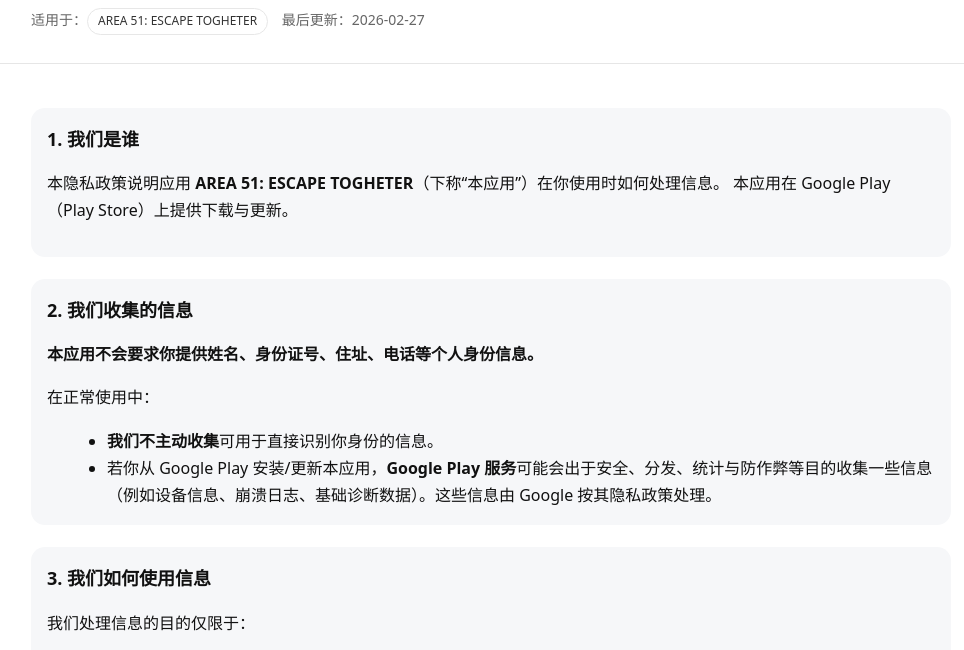
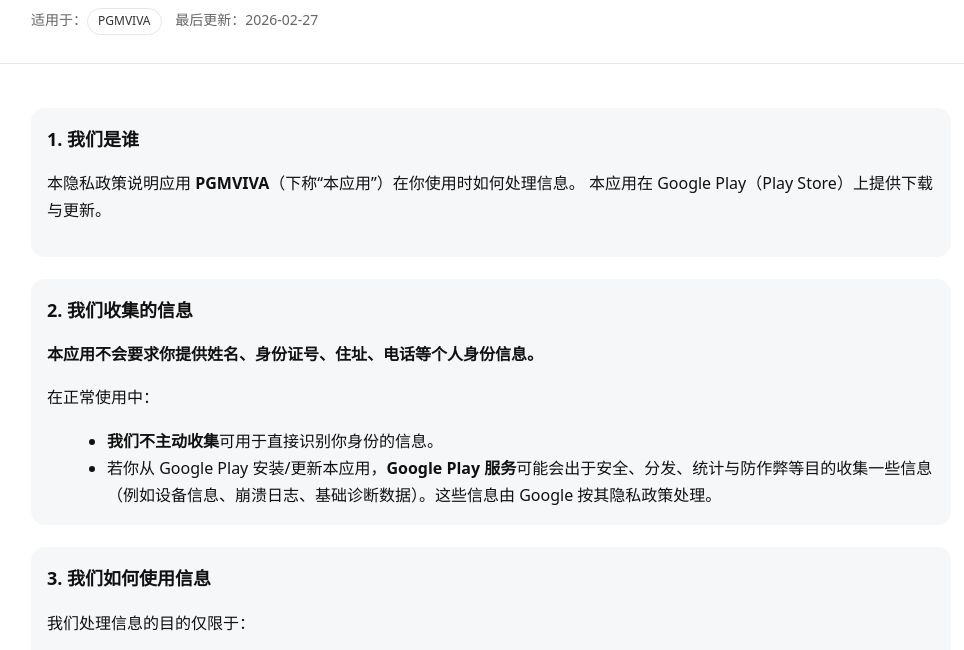
Before and after one commit to h1collab/privacyc, a plain HTML site: page index.html in a window 1280 px wide. Shown: the part 70-720 px from the top of the page, without its empty margins (149-1113 px from the left). Drawn offline with Linux system fonts and the light colour scheme.

Commit message:
Update index.html

```diff
--- a/index.html
+++ b/index.html
@@ -3,8 +3,8 @@
 <head>
   <meta charset="utf-8" />
   <meta name="viewport" content="width=device-width,initial-scale=1" />
-  <title>隐私政策 - AREA 51: ESCAPE TOGHETER</title>
-  <meta name="description" content="AREA 51: ESCAPE TOGHETER 的隐私政策" />
+  <title>隐私政策 - PGMVIVA</title>
+  <meta name="description" content="PGMVIVA 的隐私政策" />
   <style>
     :root { --fg:#111; --muted:#666; --bg:#fff; --card:#f6f7f9; --link:#0b57d0; }
     body{
@@ -31,7 +31,7 @@
     <main style="padding:0 16px; max-width:920px;">
       <h1>隐私政策</h1>
       <div class="sub">
-        适用于：<span class="pill">AREA 51: ESCAPE TOGHETER</span>
+        适用于：<span class="pill">PGMVIVA</span>
         <span style="margin-left:10px;">最后更新：2026-02-27</span>
       </div>
     </main>
@@ -41,7 +41,7 @@
     <section>
       <h2>1. 我们是谁</h2>
       <p>
-        本隐私政策说明应用 <strong>AREA 51: ESCAPE TOGHETER</strong>（下称“本应用”）在你使用时如何处理信息。
+        本隐私政策说明应用 <strong>PGMVIVA</strong>（下称“本应用”）在你使用时如何处理信息。
         本应用在 Google Play（Play Store）上提供下载与更新。
       </p>
     </section>
@@ -126,7 +126,7 @@
 
   <footer>
     <main style="padding:0 16px; max-width:920px;">
-      © <span id="y"></span> AREA 51: ESCAPE TOGHETER
+      © <span id="y"></span> PGMVIVA
     </main>
   </footer>
 
```
